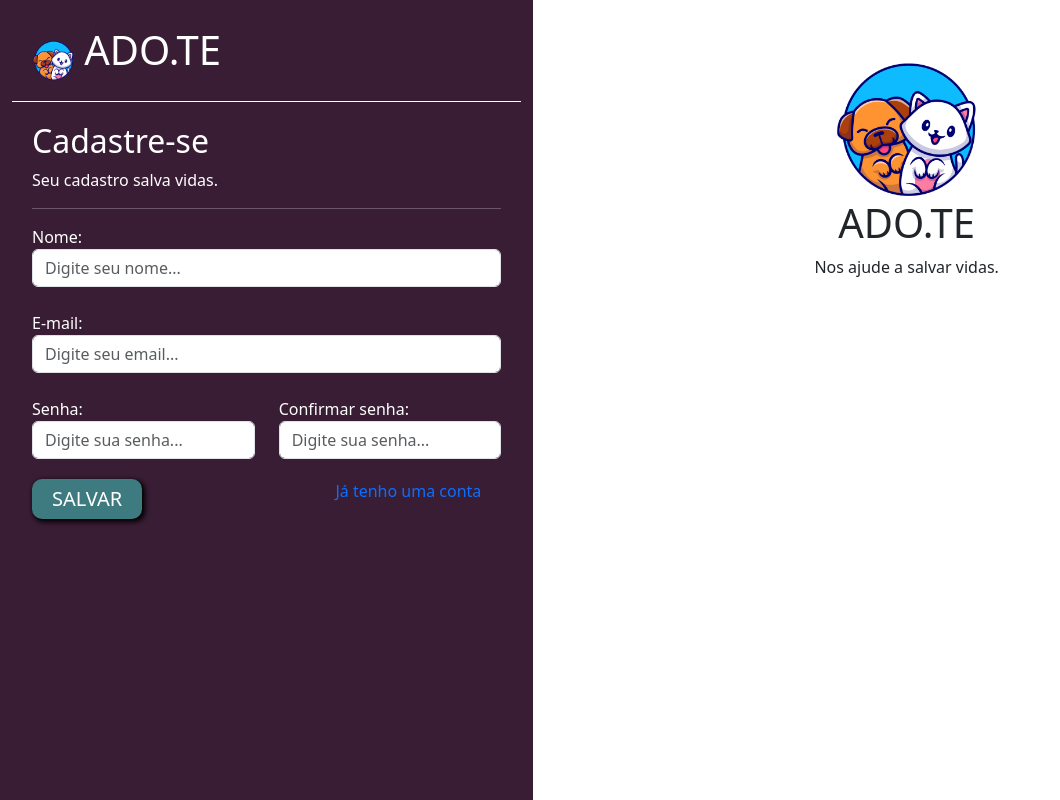
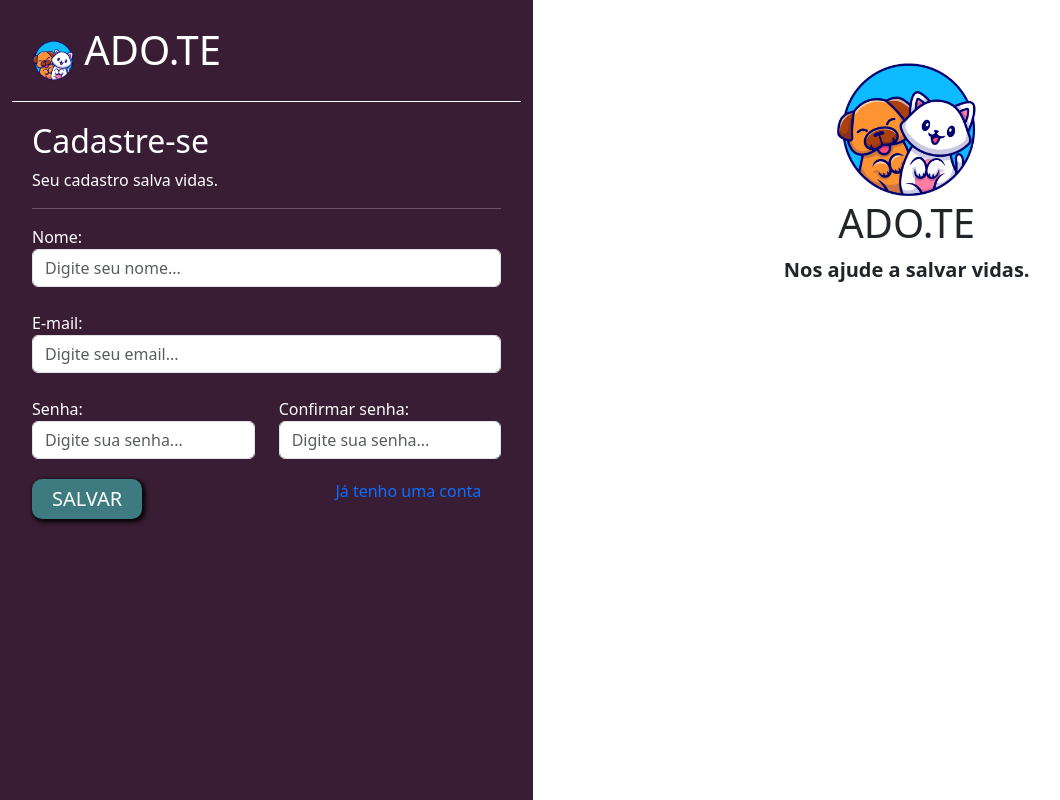
Before and after one commit to Nitierk/ADO.TE, a Django app: page /auth/cadastro/ in a window 1280 px wide. Shown: the whole page, without its empty margins (0-1060 px from the left). Run offline with Django 4.2, Linux system fonts and the light colour scheme; parts of the project's set-up code (start-up, migrations or seed data) failed here and were passed over.

Commit message:
UpdUpdates

```diff
--- a/adotar/templates/listar_pets.html
+++ b/adotar/templates/listar_pets.html
@@ -4,7 +4,8 @@
     <head>
     <meta charset="utf-8">
     <meta name="viewport" content="width=device-width, initial-scale=1">
-    <title>Cadastro</title>
+    <title>Adotar - ADO.TE</title>
+    <link rel="icon" type="image/x-icon" href="{% static 'usuarios/img/logo_adote.png' %}">
     <link href="https://cdn.jsdelivr.net/npm/bootstrap@5.3.0-alpha1/dist/css/bootstrap.min.css" rel="stylesheet" integrity="sha384-GLhlTQ8iRABdZLl6O3oVMWSktQOp6b7In1Zl3/Jr59b6EGGoI1aFkw7cmDA6j6gD" crossorigin="anonymous">
     <link href="{% static 'usuarios/css/cadastro.css' %}" rel="stylesheet">
     <link href="{% static 'divulgar/css/novo_pet.css' %}" rel="stylesheet">
--- a/divulgar/templates/dashboard.html
+++ b/divulgar/templates/dashboard.html
@@ -4,7 +4,8 @@
     <head>
     <meta charset="utf-8">
     <meta name="viewport" content="width=device-width, initial-scale=1">
-    <title>Cadastro</title>
+    <title>Dashboard - ADO.TE</title>
+    <link rel="icon" type="image/x-icon" href="{% static 'usuarios/img/logo_adote.png' %}">
     <link href="https://cdn.jsdelivr.net/npm/bootstrap@5.3.0-alpha1/dist/css/bootstrap.min.css" rel="stylesheet">
     <link href="{% static 'usuarios/css/cadastro.css' %}" rel="stylesheet">
     <link href="{% static 'divulgar/css/novo_pet.css' %}" rel="stylesheet">
--- a/divulgar/templates/novo_pet.html
+++ b/divulgar/templates/novo_pet.html
@@ -4,7 +4,8 @@
     <head>
     <meta charset="utf-8">
     <meta name="viewport" content="width=device-width, initial-scale=1">
-    <title>Cadastro</title>
+    <title>Adicionar - ADO.TE</title>
+    <link rel="icon" type="image/x-icon" href="{% static 'usuarios/img/logo_adote.png' %}">
     <link href="https://cdn.jsdelivr.net/npm/bootstrap@5.3.0-alpha1/dist/css/bootstrap.min.css" rel="stylesheet">
     <link href="{% static 'usuarios/css/cadastro.css' %}" rel="stylesheet">
     <link href="{% static 'divulgar/css/novo_pet.css' %}" rel="stylesheet">
--- a/divulgar/templates/seus_pets.html
+++ b/divulgar/templates/seus_pets.html
@@ -4,7 +4,8 @@
     <head>
     <meta charset="utf-8">
     <meta name="viewport" content="width=device-width, initial-scale=1">
-    <title>Cadastro</title>
+    <title>Seus Pets - ADO.TE</title>
+    <link rel="icon" type="image/x-icon" href="{% static 'usuarios/img/logo_adote.png' %}">
     <link href="https://cdn.jsdelivr.net/npm/bootstrap@5.3.0-alpha1/dist/css/bootstrap.min.css" rel="stylesheet">
     <link href="{% static 'usuarios/css/cadastro.css' %}" rel="stylesheet">
     <link href="{% static 'divulgar/css/novo_pet.css' %}" rel="stylesheet">
--- a/usuarios/templates/cadastro.html
+++ b/usuarios/templates/cadastro.html
@@ -7,6 +7,9 @@
     <title>Cadastro</title>
     <link href="https://cdn.jsdelivr.net/npm/bootstrap@5.3.0-alpha1/dist/css/bootstrap.min.css" rel="stylesheet">
     <link href="{% static 'usuarios/css/cadastro.css' %}" rel="stylesheet">
+    <link href="{% static 'divulgar/css/novo_pet.css' %}" rel="stylesheet">
+    <link href="{% static 'divulgar/css/seus_pet.css' %}" rel="stylesheet">
+    <link href="{% static 'adotar/css/listar_pets.css' %}" rel="stylesheet">
     </head>
     <body>
 
@@ -60,7 +63,7 @@
                     <div class="side-logo">
                         <img class="logo-margin-top" src="{% static 'usuarios/img/logo_adote.png' %}" width="20%">
                         <h1>ADO.TE</h1>
-                        <p>Nos ajude a salvar vidas.</p>
+                        <p class="span-bold2">Nos ajude a salvar vidas.</p>
                     </div>
                 </div>
 
--- a/usuarios/templates/login.html
+++ b/usuarios/templates/login.html
@@ -7,6 +7,9 @@
     <title>Login</title>
     <link href="https://cdn.jsdelivr.net/npm/bootstrap@5.3.0-alpha1/dist/css/bootstrap.min.css" rel="stylesheet">
     <link href="{% static 'usuarios/css/cadastro.css' %}" rel="stylesheet">
+    <link href="{% static 'divulgar/css/novo_pet.css' %}" rel="stylesheet">
+    <link href="{% static 'divulgar/css/seus_pet.css' %}" rel="stylesheet">
+    <link href="{% static 'adotar/css/listar_pets.css' %}" rel="stylesheet">
 
     </head>
     <body>
@@ -49,7 +52,7 @@
                     <div class="side-logo">
                         <img class="logo-margin-top" src="{% static 'usuarios/img/logo_adote.png' %}" width="20%">
                         <h1>ADO.TE</h1>
-                        <p>Nos ajude a salvar vidas.</p>
+                        <p class="span-bold2">Nos ajude a salvar vidas.</p>
                     </div>
                 </div>
 
```
Also changed, not shown: divulgar/templates/ver_pedido_adocao.html (+2 -5 lines), divulgar/templates/ver_pet.html (+6 -5 lines), db.sqlite3.
